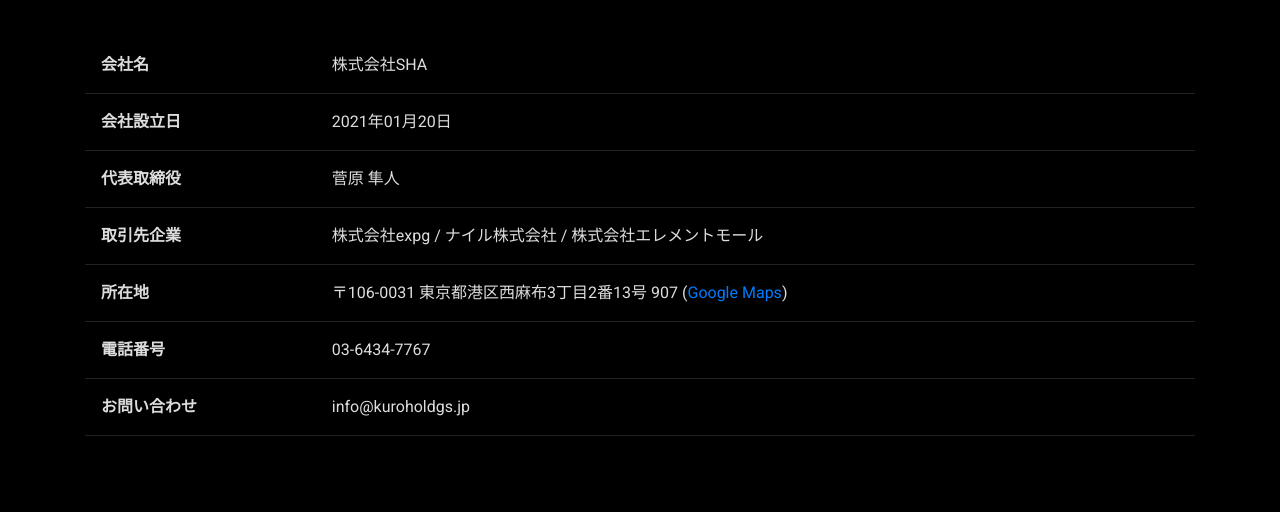
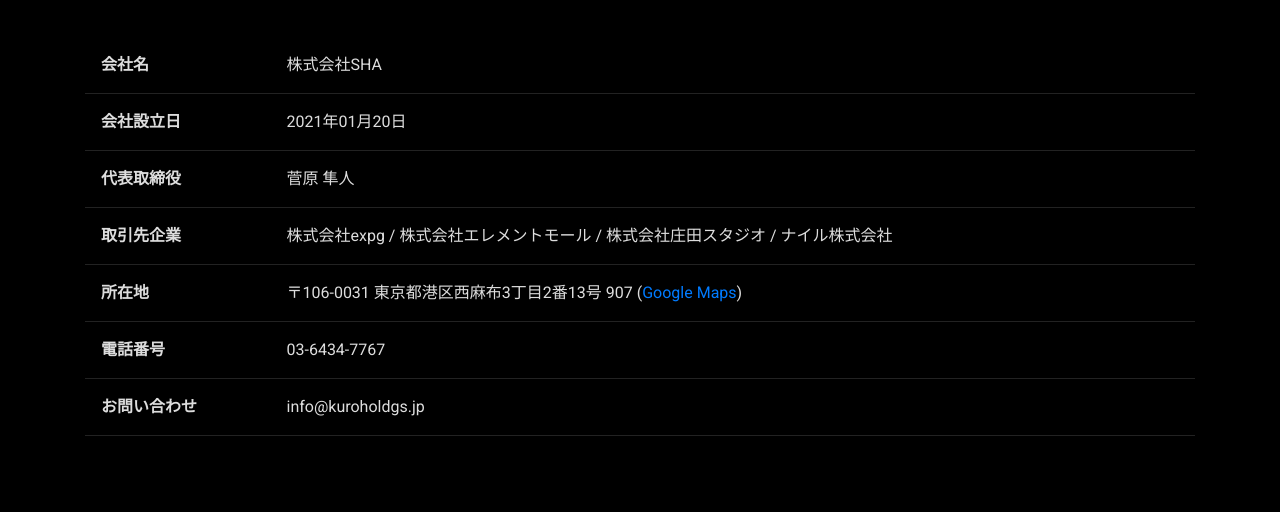
Before and after one commit to hayatravis/SHA, a plain HTML site: page index.html in a window 1280 px wide. Shown: the part 917-1447 px from the top of the page. Drawn offline with nearby package versions, Linux system fonts and the light colour scheme.

Commit message:
取引先追加

```diff
--- a/index.html
+++ b/index.html
@@ -42,7 +42,7 @@
                         </tr>
                         <tr>
                             <th>取引先企業</th>
-                            <td>株式会社expg / ナイル株式会社 / 株式会社エレメントモール</td>
+                            <td>株式会社expg / 株式会社エレメントモール / 株式会社庄田スタジオ / ナイル株式会社</td>
                         </tr>
                         <tr>
                             <th>所在地</th>
```
